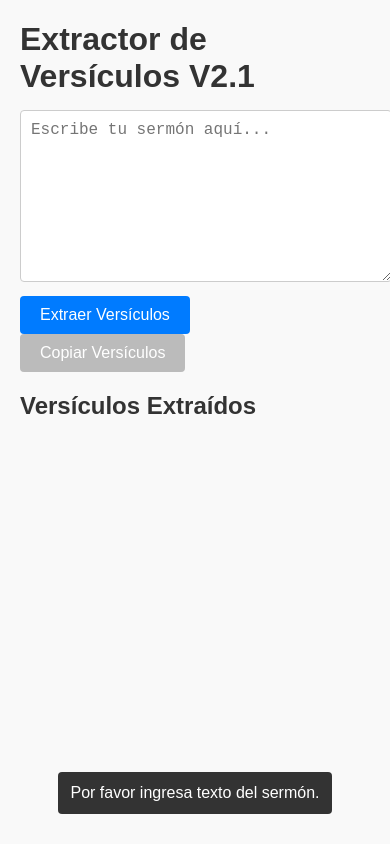
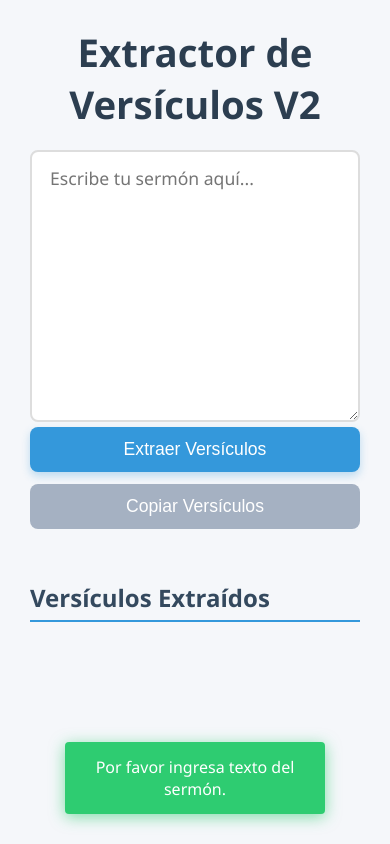
Before and after one commit to Alfonsoesq/Extractordeversiculos-v2, a plain HTML site: page index.html in a window 390 px wide. Both pictures are taken after a click on the button "Extraer Versículos". Drawn offline with Linux system fonts and the light colour scheme.

```diff
--- a/index.html
+++ b/index.html
@@ -3,54 +3,159 @@
 <head>
   <meta charset="UTF-8" />
   <meta name="viewport" content="width=device-width, initial-scale=1" />
-  <title>Extractor de Versículos V2.1</title>
+  <title>Extractor de Versículos V2</title>
   <style>
-    body { font-family: Arial, sans-serif; margin: 20px; background: #f9f9f9; color: #333; }
-    h1 { margin-bottom: 15px; }
-    textarea { width: 100%; height: 150px; margin-bottom: 10px; padding: 10px; font-size: 16px; border: 1px solid #ccc; border-radius: 4px; resize: vertical; }
-    button { margin-right: 10px; padding: 10px 20px; font-size: 16px; cursor: pointer; border-radius: 4px; border: none; background-color: #007bff; color: white; transition: background-color 0.3s ease; }
-    button:disabled { background-color: #bbb; cursor: not-allowed; }
-    button:hover:not(:disabled) { background-color: #0056b3; }
-    ul { list-style: none; padding-left: 0; margin-top: 15px; }
-    li { background: white; padding: 8px 12px; margin-bottom: 6px; border-radius: 4px; box-shadow: 0 1px 3px rgba(0,0,0,0.1); }
+    /* Reset & base */
+    body {
+      font-family: 'Segoe UI', Tahoma, Geneva, Verdana, sans-serif;
+      background: #f5f7fa;
+      color: #333;
+      margin: 40px auto;
+      max-width: 700px;
+      padding: 0 20px 40px 20px;
+    }
 
-    #metadata { background: white; padding: 15px 20px; margin-bottom: 15px; border-radius: 6px; box-shadow: 0 1px 5px rgba(0,0,0,0.1); }
-    #metadata p { margin: 5px 0; font-size: 16px; }
+    h1 {
+      font-weight: 700;
+      font-size: 2.4rem;
+      margin-bottom: 20px;
+      color: #2c3e50;
+      text-align: center;
+    }
 
-    /* Toast styles */
+    h2 {
+      margin-top: 40px;
+      color: #34495e;
+      border-bottom: 2px solid #3498db;
+      padding-bottom: 6px;
+      font-weight: 600;
+    }
+
+    /* Textarea */
+    textarea {
+      width: 100%;
+      min-height: 150px;
+      font-size: 1.1rem;
+      padding: 14px 18px;
+      border: 2px solid #ddd;
+      border-radius: 8px;
+      box-sizing: border-box;
+      resize: vertical;
+      transition: border-color 0.3s ease;
+      font-family: 'Segoe UI', Tahoma, Geneva, Verdana, sans-serif;
+    }
+    textarea:focus {
+      border-color: #3498db;
+      outline: none;
+      box-shadow: 0 0 6px rgba(52, 152, 219, 0.4);
+    }
+
+    /* Buttons */
+    button {
+      background-color: #3498db;
+      color: white;
+      border: none;
+      border-radius: 8px;
+      font-size: 1.1rem;
+      padding: 12px 24px;
+      margin-right: 12px;
+      cursor: pointer;
+      box-shadow: 0 4px 8px rgb(52 152 219 / 0.3);
+      transition: background-color 0.3s ease, box-shadow 0.3s ease;
+      user-select: none;
+    }
+    button:hover:not(:disabled) {
+      background-color: #2980b9;
+      box-shadow: 0 6px 12px rgb(41 128 185 / 0.5);
+    }
+    button:disabled {
+      background-color: #a5b1c2;
+      cursor: not-allowed;
+      box-shadow: none;
+    }
+
+    /* Meta info */
+    #metaContainer {
+      background-color: #ecf0f1;
+      border-radius: 10px;
+      padding: 20px 25px;
+      margin-top: 25px;
+      font-size: 1.1rem;
+      color: #34495e;
+      box-shadow: inset 0 0 8px #bdc3c7;
+      display: none;
+    }
+    #metaContainer p {
+      margin: 8px 0;
+      font-weight: 600;
+    }
+
+    /* Verse list */
+    ul {
+      list-style-type: none;
+      padding-left: 0;
+      margin-top: 20px;
+    }
+    li {
+      background: white;
+      border: 1px solid #ddd;
+      border-radius: 6px;
+      margin-bottom: 8px;
+      padding: 12px 18px;
+      font-size: 1rem;
+      color: #2c3e50;
+      box-shadow: 0 1px 3px rgb(0 0 0 / 0.07);
+      user-select: text;
+    }
+
+    /* Toast notification */
     #toast {
       visibility: hidden;
-      min-width: 250px;
-      background-color: #333;
-      color: #fff;
+      min-width: 220px;
+      background-color: #2ecc71;
+      color: white;
       text-align: center;
       border-radius: 4px;
-      padding: 12px;
+      padding: 14px 20px;
       position: fixed;
-      z-index: 100;
+      z-index: 9999;
       left: 50%;
       bottom: 30px;
+      font-size: 16px;
       transform: translateX(-50%);
-      font-size: 16px;
       opacity: 0;
-      transition: opacity 0.5s ease-in-out;
+      transition: opacity 0.4s ease, visibility 0.4s ease;
+      box-shadow: 0 3px 15px rgba(46, 204, 113, 0.6);
+      user-select: none;
     }
-
     #toast.show {
       visibility: visible;
       opacity: 1;
     }
+
+    /* Responsive */
+    @media (max-width: 480px) {
+      body {
+        margin: 20px 10px 30px 10px;
+        max-width: 100%;
+      }
+      button {
+        width: 100%;
+        margin-bottom: 12px;
+      }
+      #copyBtn {
+        margin-right: 0;
+      }
+    }
   </style>
 </head>
 <body>
-  <h1>Extractor de Versículos V2.1</h1>
-
-  <textarea id="sermonText" placeholder="Escribe tu sermón aquí..."></textarea><br />
-
+  <h1>Extractor de Versículos V2</h1>
+  <textarea id="sermonText" rows="10" placeholder="Escribe tu sermón aquí..."></textarea><br />
   <button id="extractBtn">Extraer Versículos</button>
   <button id="copyBtn" disabled>Copiar Versículos</button>
 
-  <div id="metadata" style="display:none;">
+  <div id="metaContainer">
     <p><strong>Título:</strong> <span id="metadataTitle"></span></p>
     <p><strong>Tema:</strong> <span id="metadataTema"></span></p>
     <p><strong>Fecha:</strong> <span id="metadataDate"></span></p>
```
